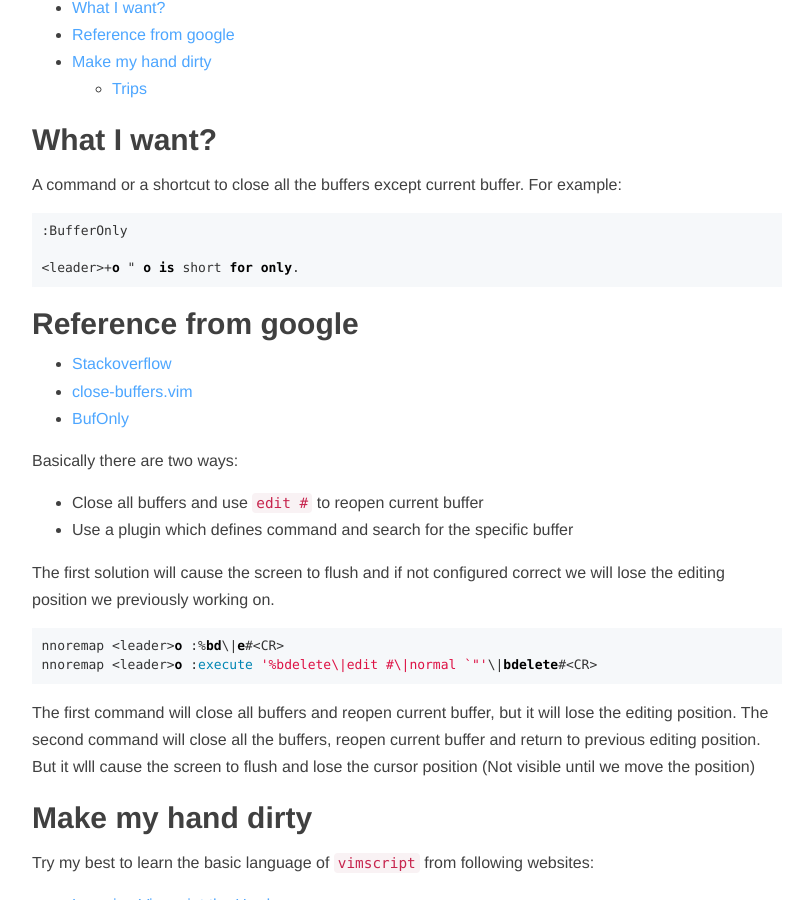
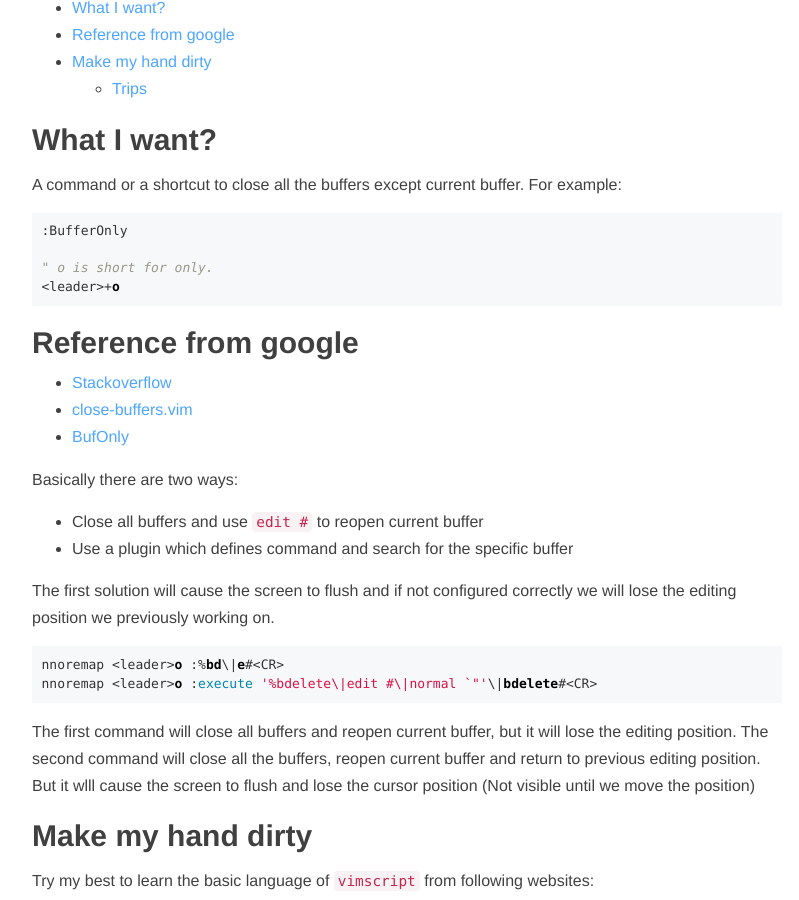
Before and after one commit to chunyang-wen/chunyang-wen.github.io, a Jekyll site: the page built from _posts/2022/2022-03-22-bonly.md, in a window 1280 px wide and 900 px high, scrolled down 364 px. Shown: the whole window, without its empty margins (233-1032 px from the left). Built offline with Jekyll 4.4.1, drawn with Linux system fonts in a browser that asks for light colours; comment, search, counter and statistics services are not loaded; some of the changed text lies outside the part shown.

Commit message:
Fix: typo

````diff
--- a/_posts/2022/2022-03-22-bonly.md
+++ b/_posts/2022/2022-03-22-bonly.md
@@ -20,7 +20,8 @@ A command or a shortcut to close all the buffers except current buffer. For exam
 ```vimscript
 :BufferOnly
 
-<leader>+o " o is short for only.
+" o is short for only.
+<leader>+o
 ```
 
 ## Reference from google
@@ -34,8 +35,8 @@ Basically there are two ways:
 + Close all buffers and use `edit #` to reopen current buffer
 + Use a plugin which defines command and search for the specific buffer
 
-The first solution will cause the screen to flush and if not configured correct we
-will lose the editing position we previously working on.
+The first solution will cause the screen to flush and if not configured correctly
+we will lose the editing position we previously working on.
 
 ```vimscript
 nnoremap <leader>o :%bd\|e#<CR>
@@ -103,7 +104,7 @@ with its value
 
 ```vimscript
 " Works
-let l:cmd = "bdelete " . "buffer.bufnr
+let l:cmd = "bdelete " . buffer.bufnr
 execute l:cmd
 
 " Not working, buffer.bufnr not replaced with the actual number
````
Also changed, not shown: other parts of _posts/2022/2022-03-22-bonly.md (+1 -1 lines).
